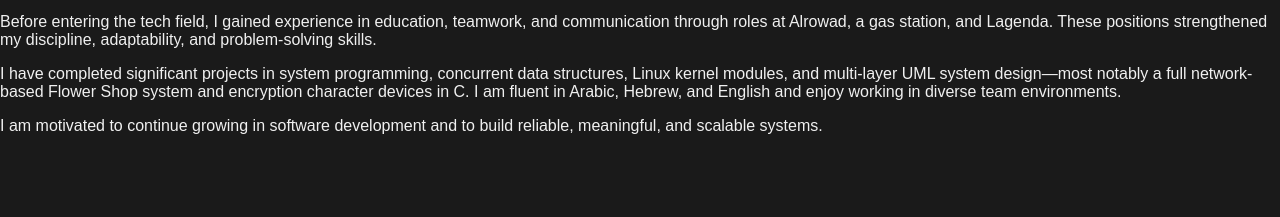
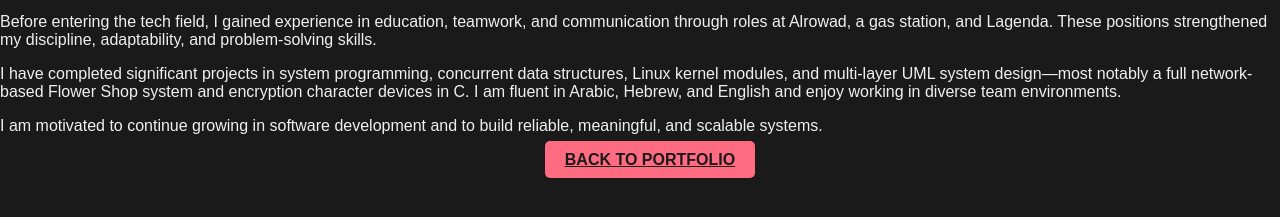
Before and after one commit to akariya-mohammed/html-portfolio, a plain HTML site: page public/about.html in a window 1280 px wide. Shown: the part 247-464 px from the top of the page. Drawn offline with Linux system fonts and the light colour scheme.

Commit message:
Update about.html

```diff
--- a/public/about.html
+++ b/public/about.html
@@ -20,5 +20,9 @@
         <p>I am motivated to continue growing in software development and to build reliable, meaningful, and scalable systems.</p>
     </div>
 
+    <div style="text-align: center; padding-bottom: 50px;">
+        <a href="../index.html" class="cv-link">BACK TO PORTFOLIO</a>
+    </div>
+
 </body>
 </html>
```
Lines whose indentation alone changed are shown as unchanged.
